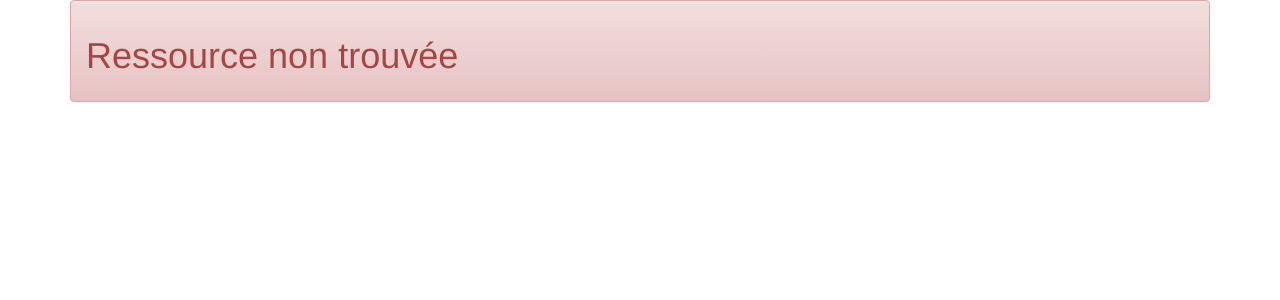
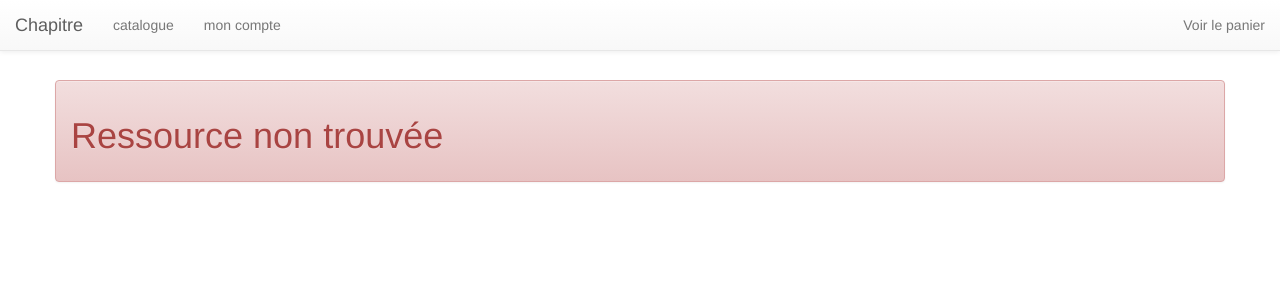
Before and after one commit to Antoine87/site-ecommerce, a PHP site: page /layout in a window 1280 px wide. Shown: the top 300 px of the page. Run offline with PHP 8.4, Linux system fonts and the light colour scheme; some libraries are stand-ins or nearby versions.

Commit message:
Mise en place du layout de l'application

```diff
--- a/src/views/layout.php
+++ b/src/views/layout.php
@@ -5,10 +5,40 @@
     <title><?= $pageTitle ?></title>
     <link rel="stylesheet" href="/dependencies/bootstrap/dist/css/bootstrap.css">
     <link rel="stylesheet" href="/dependencies/bootstrap/dist/css/bootstrap-theme.css">
+    <link rel="stylesheet" href="/assets/css/main.css">
 </head>
 <body class="container fluid">
 
-<?= $pageContent ?>
+<nav class="navbar navbar-default navbar-fixed-top">
+    <div class="container-fluid">
+        <!-- Brand and toggle get grouped for better mobile display -->
+        <div class="navbar-header">
+            <button type="button" class="navbar-toggle collapsed" data-toggle="collapse" data-target="#bs-example-navbar-collapse-1" aria-expanded="false">
+                <span class="sr-only">Toggle navigation</span>
+                <span class="icon-bar"></span>
+                <span class="icon-bar"></span>
+                <span class="icon-bar"></span>
+            </button>
+            <a class="navbar-brand" href="/">Chapitre</a>
+        </div>
+
+        <!-- Collect the nav links, forms, and other content for toggling -->
+        <div class="collapse navbar-collapse" id="bs-example-navbar-collapse-1">
+            <ul class="nav navbar-nav">
+                <li><a href="#">catalogue</a></li>
+                <li><a href="#">mon compte</a></li>
+            </ul>
+
+            <ul class="nav navbar-nav navbar-right">
+                <li><a href="#">Voir le panier</a></li>
+            </ul>
+        </div><!-- /.navbar-collapse -->
+    </div><!-- /.container-fluid -->
+</nav>
+<div class="row content">
+    <?= $pageContent ?>
+</div>
+
 <script src="/dependencies/jquery/dist/jquery.js"></script>
 <script src="/dependencies/bootstrap/dist/js/bootstrap.js"></script>
 </body>
--- /dev/null
+++ b/web/assets/css/main.css
@@ -0,0 +1,3 @@
+.content {
+    margin-top: 80px;
+}
```
Also changed, not shown: 1 other file.
